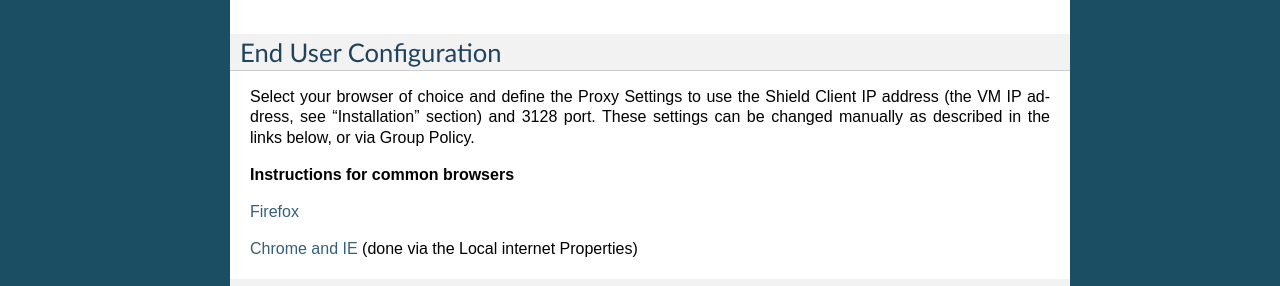
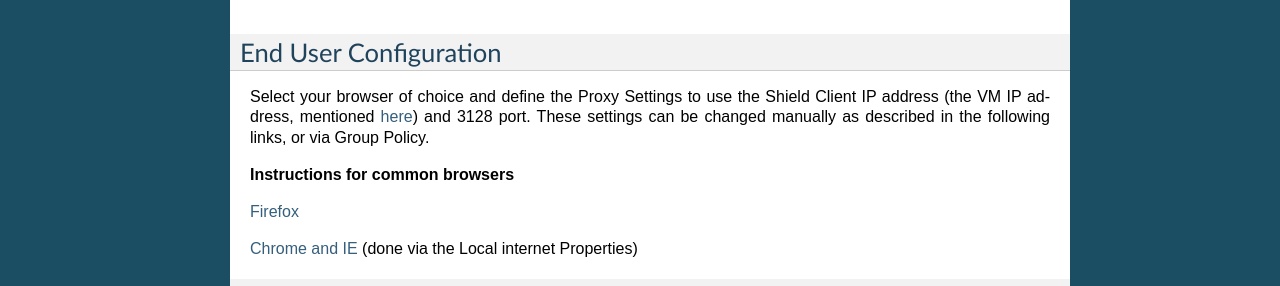
Before and after one commit to BenyH/Shield.Docs, a Sphinx documentation site: the page built from docs/evaluationguide/postinstallationsteps.rst, in a window 1280 px wide. Shown: the part 733-1019 px from the top of the page. Built offline with Sphinx 7.4.7, drawn with Linux system fonts in a browser that asks for light colours; pages that are not in the unit, such as notebooks, are missing from menus.

Commit message:
Update postinstallationsteps.rst

```diff
--- a/docs/evaluationguide/postinstallationsteps.rst
+++ b/docs/evaluationguide/postinstallationsteps.rst
@@ -37,7 +37,7 @@ The required syntax is systemctl <command> ericomshield for example::
 End User Configuration
 ======================
 
-Select your browser of choice and define the Proxy Settings to use the Shield Client IP address (the VM IP address, see “Installation” section) and 3128 port. These settings can be changed manually as described in the links below, or via Group Policy.
+Select your browser of choice and define the Proxy Settings to use the Shield Client IP address (the VM IP address, mentioned `here <http://shielddocs.readthedocs.io/en/latest/evaluationguide/installation.html#installation>`_) and 3128 port. These settings can be changed manually as described in the following links, or via Group Policy.
 
 **Instructions for common browsers**
 
```
